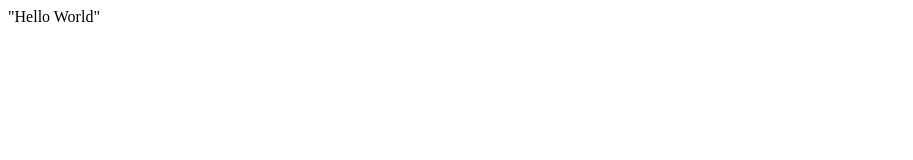
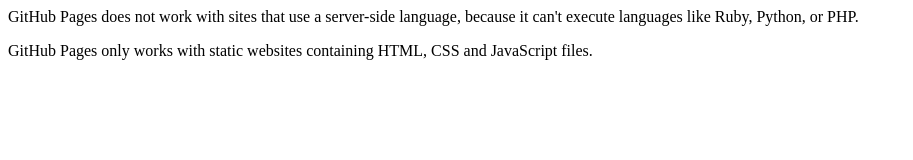
Before and after one commit to IlhomjonKurbanov/ilhomjonkurbanov.github.io, a plain HTML site: page index.html in a window 1280 px wide. Shown: the whole page, without its empty margins (0-913 px from the left). Drawn offline with Linux system fonts and the light colour scheme.

Commit message:
- First push

```diff
--- a/index.html
+++ b/index.html
@@ -1 +1,7 @@
-"Hello World"
+<p>
+	GitHub Pages does not work with sites that use a server-side language, because it can't execute languages like Ruby, Python, or PHP.
+</p>
+
+<p>
+	GitHub Pages only works with static websites containing HTML, CSS and JavaScript files.
+</p>
```
